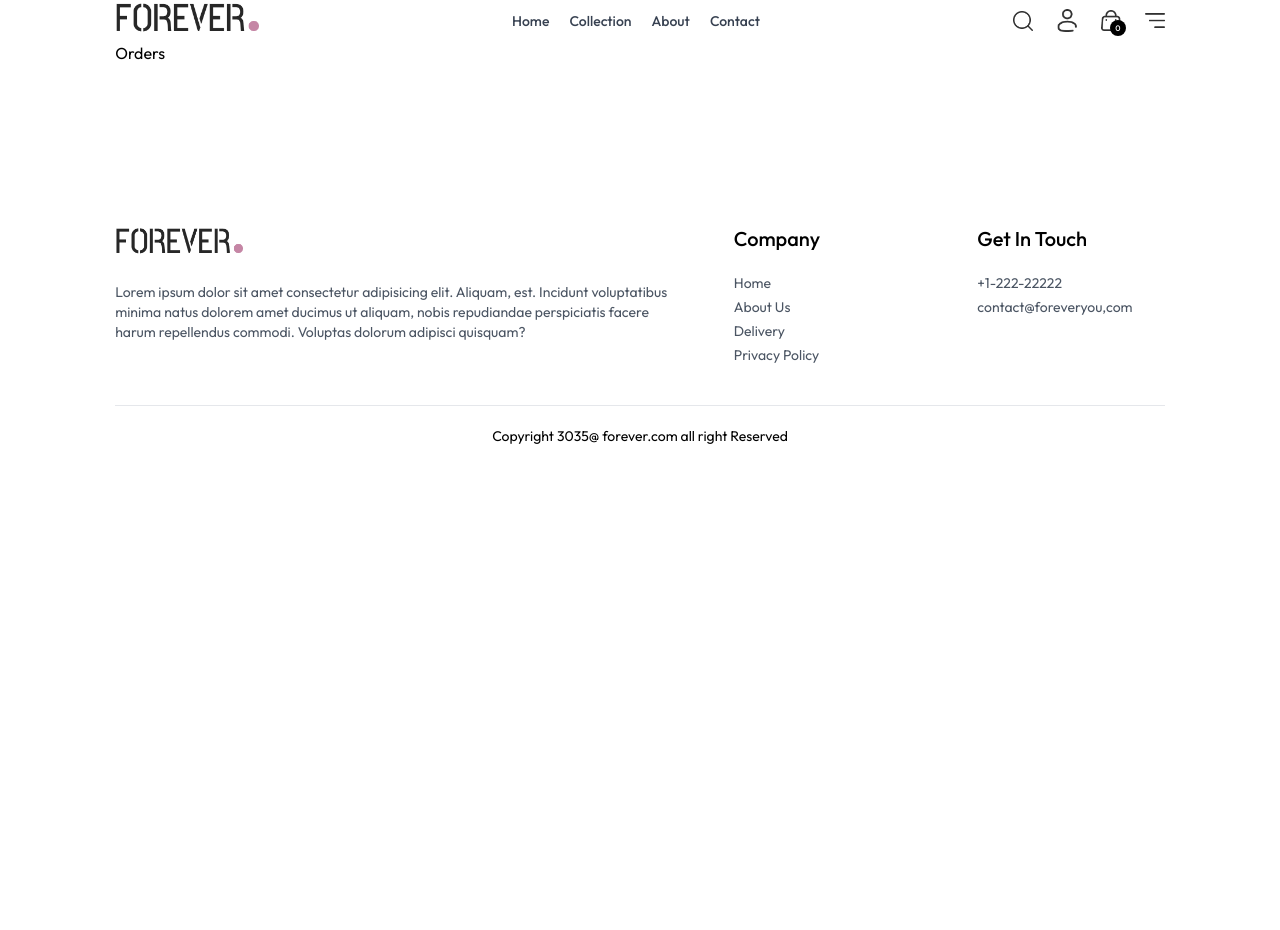
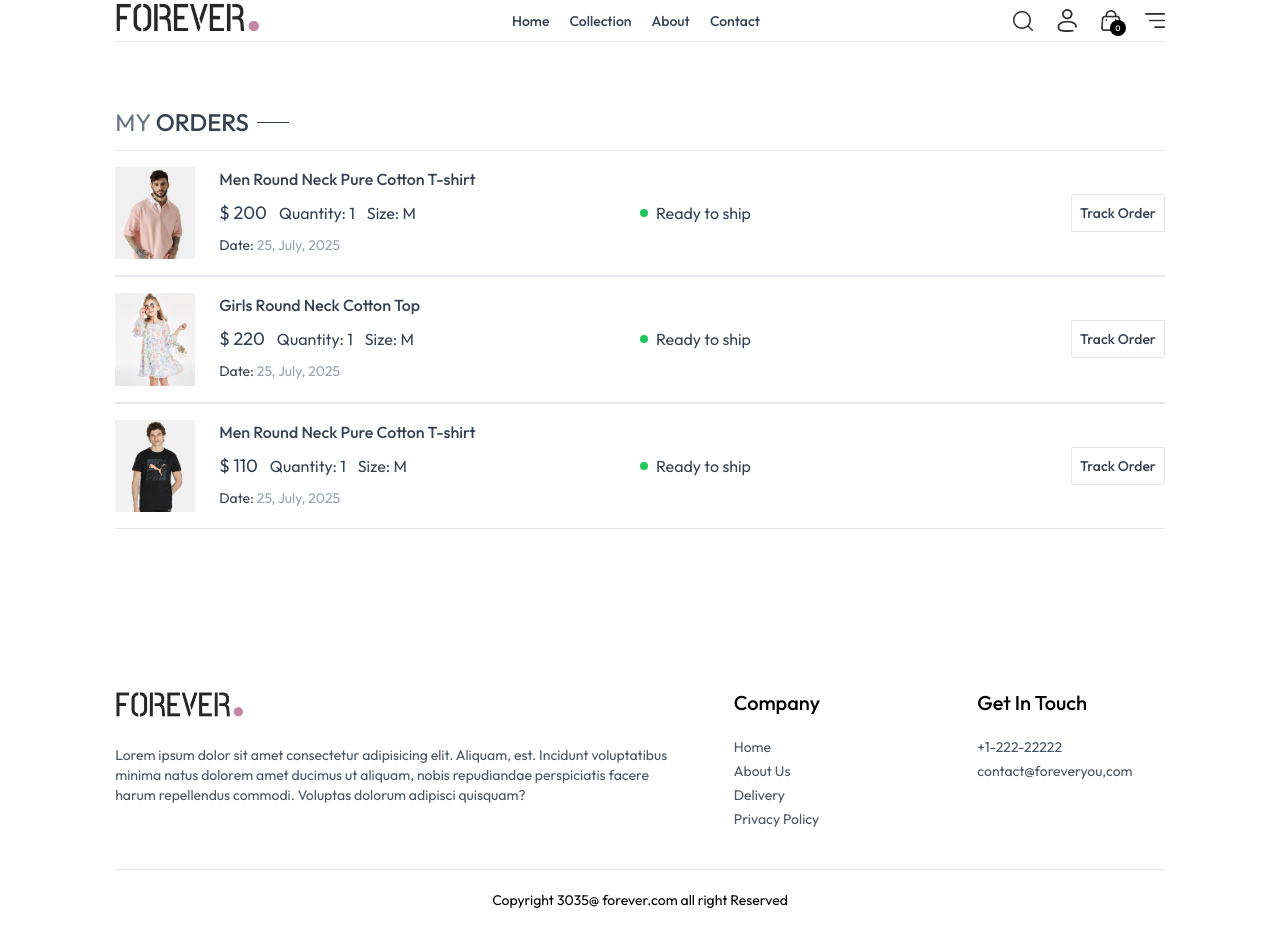
Before and after one commit to arirarif/TubeEcommerceMERN, a React (Vite) app: page /orders in a window 1280 px wide. Before the commit the page ends 800 px from the top, so only its background shows below. Built offline with nearby package versions, Linux system fonts and the light colour scheme.

Commit message:
Login page

```diff
--- a/src/components/NavBar.jsx
+++ b/src/components/NavBar.jsx
@@ -34,11 +34,12 @@
         <img onClick={() => setShowSearch(true)} src={assets.search_icon} className="w-5 cursor-pointer" alt="" />
 
         <div className="group relative">
-          <img
+          <Link to={'/login'} > <img
             src={assets.profile_icon}
             className="w-5 cursor-pointer"
             alt=""
           />
+          </Link >
           <div className="group-hover:block hidden absolute dropdown-menu right-0 pt-4">
             <div className="flex flex-col gap-2 w-36 py-3 px-4 bg-white rounded-md shadow-lg text-gray-700">
               <p className="cursor-pointer hover:text-black">My Profile</p>
--- a/src/pages/Login.jsx
+++ b/src/pages/Login.jsx
@@ -1,8 +1,31 @@
-import React from 'react'
+import React, { useState } from 'react'
 
 const Login = () => {
+  const [currentState, setCurrentState] = useState('Sign Up')
+
+  const onSubmitHandle = async (e) =>{
+    e.preventDefault();
+  }
+
+
+
   return (
-    <div>Login</div>
+    <form  onSubmit={onSubmitHandle} className='flex flex-col items-center w-[90%] sm:max-w-96 m-auto mt-14 gap-4 text-gray-800 ' action="">
+      <div className='inline-flex items-center gap-2 mb-2 mt-10 '>
+        <p className='prata-regular text-3xl'> {currentState} </p>
+        <hr className='border-none h-[1.5px] w-8 bg-gray-800' />
+      </div>
+      {currentState === 'Login' ? '' : <input type="text" className='w-full px-3 py-2 border border-gray-800 ' placeholder='Name' required />}
+      <input type="email" className='w-full px-3 py-2 border border-gray-800 ' placeholder='Email' required />
+      <input type="password" className='w-full px-3 py-2 border border-gray-800 ' placeholder='Password' required />
+      <div className='w-full flex justify-between text-sm mt-[-8px]'>
+        <p className='cursor-pointer'>Forgot your password</p>
+        {
+          currentState === 'Login' ? <p onClick={() => setCurrentState('Register')} className='cursor-pointer'>Create an account</p> : <p onClick={() => setCurrentState('Login')} className='cursor-pointer'>Already have an account?</p>
+        }
+      </div>
+      <button className='bg-black text-white font-light px-8 py-2 mt-4'>{currentState === 'Login' ? 'Sign in' : 'Sign Up'}</button>
+    </form>
   )
 }
 
--- a/src/pages/Orders.jsx
+++ b/src/pages/Orders.jsx
@@ -1,8 +1,43 @@
-import React from 'react'
+import React, { useContext } from 'react'
+import { ShopContext } from '../context/ShopContext'
+import Title from '../components/Title'
 
 const Orders = () => {
+
+  const { products, currency } = useContext(ShopContext)
   return (
-    <div>Orders</div>
+    <div className='border-t pt-16'>
+      <div className='text-2xl'>
+        <Title text1={'MY'} text2={'ORDERS'} />
+      </div>
+      <div>
+        {
+          products.slice(1, 4).map((item, index) => (
+            <div className='py-4 border-t border-b text-gray-700 flex flex-col md:flex-row md:items-center justify-between gap-4'>
+              <div className='flex items-start gap-6 text-sm'>
+                <img className='w-16 sm:w-20' src={item.image[0]} alt="" />
+                <div>
+                  <p className='sm:text-base font-medium'> {item.name} </p>
+                  <div className='flex items-center gap-3 mt-2 text-base text-gray-700 '>
+                    <p className='text-lg'> {currency} {item.price} </p>
+
+                    <p>Quantity: 1 </p>
+                    <p>Size: M </p>
+                  </div>
+                  <p className='mt-2'>Date: <span className='text-gray-400'>25, July, 2025</span> </p>
+                </div>
+              </div>
+              <div className='md:w-1/2 flex justify-between'>
+                <div className='flex items-center gap-2'>
+                  <p className='min-w-2 h-2 rounded-full bg-green-500'></p>
+                  <p className='text-sm md:text-base'>Ready to ship</p>
+                </div>
+                <button className='border px-2 py-2 text-sm font-medium rounded-sm'>Track Order</button>
+              </div>
+            </div>
+          ))}
+      </div>
+    </div>
   )
 }
 
--- a/src/pages/PlaceOrder.jsx
+++ b/src/pages/PlaceOrder.jsx
@@ -1,10 +1,13 @@
-import React, { useState } from 'react'
+import React, { useContext, useState } from 'react'
 import Title from '../components/Title'
 import CartTotal from '../components/CartTotal'
 import { assets } from '../assets/assets'
+import { ShopContext } from '../context/ShopContext'
 
 const PlaceOrder = () => {
   const [method, setMethod] = useState('cod')
+  const { navigate } = useContext(ShopContext)
+
   return (
     <div className='flex flex-col sm:flex-row justify-between gap-4 pt-5 sm:pt-14 min-h-[80vh] border-t'>
       <div className='flex flex-col gap-4 w-full sm:w-[450px]'>
@@ -31,20 +34,22 @@
           {/* Payment method selection */}
           <div className='flex gap-3 flex-col lg:flex-row'>
             <div onClick={() => setMethod('stripe')} className='flex items-center gap-3 border p-2 px-3 cursor-pointer'>
-              <p className={`min-w-3.5 h-3.5 border-full ${method ==='stripe' ? 'bg-green-400' : ''}`}></p>
+              <p className={`min-w-3.5 h-3.5 border-full ${method === 'stripe' ? 'bg-green-400' : ''}`}></p>
               <img className='h-5 mx-4' src={assets.stripe_logo} alt="" />
             </div>
             <div onClick={() => setMethod('razorpay')} className='flex items-center gap-3 border p-2 px-3 cursor-pointer'>
-              <p className={`min-w-3.5 h-3.5 border-full${method ==='razorpay' ? 'bg-green-400' : ''} `}></p>
+              <p className={`min-w-3.5 h-3.5 border-full${method === 'razorpay' ? 'bg-green-400' : ''} `}></p>
               <img className='h-5 mx-4' src={assets.razorpay_logo} alt="" />
             </div>
             <div onClick={() => setMethod('cod')} className='flex items-center gap-3 border p-2 px-3 cursor-pointer'>
-              <p className={`min-w-3.5 h-3.5 border-full ${method ==='cod' ? 'bg-green-400' : ''}`}></p>
+              <p className={`min-w-3.5 h-3.5 border-full ${method === 'cod' ? 'bg-green-400' : ''}`}></p>
               <p className='text-gray-500 text-sm font-medium mx-4'>Cash On Delivery</p>
             </div>
           </div>
         </div>
-
+        <div className='w-full text-end mt-8'>
+          <button onClick={() => navigate('/orders')} className='bg-black text-white px-16 py-3 text-sm'>PLACE ORDER</button>
+        </div>
       </div>
     </div>
   )
```
